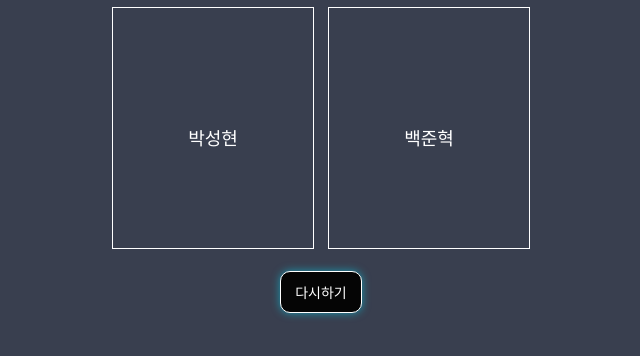
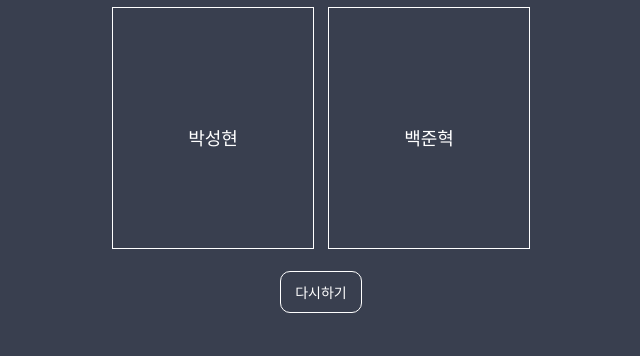
Before and after one commit to fkddml/idid, a plain HTML site: page index.html in a window 1280 px wide. In both pictures the pointer is over the button "다시하기". Shown: the part 104-460 px from the top of the page, without its empty margins (319-959 px from the left). Drawn offline with Linux system fonts and the light colour scheme.

Commit message:
index.html

```diff
--- a/index.html
+++ b/index.html
@@ -377,7 +377,6 @@ body{
   border: 2px solid #ffffff;
   background-color: #393f4f;
   border-radius: 12px;
-  animation: neonPulse 2.2s ease-in-out infinite;
 }
 
 #topCard .badge{
@@ -426,8 +425,7 @@ body{
   transition: all 0.15s ease-in-out;
 }
 #resetBtn:hover{
-  background-color: #050505;
-  box-shadow: 0 0 8px rgba(0,225,255,0.55);
+  background-color: #393f4f;
 }
 #resetBtn:active{
   transform: scale(0.97);
```
